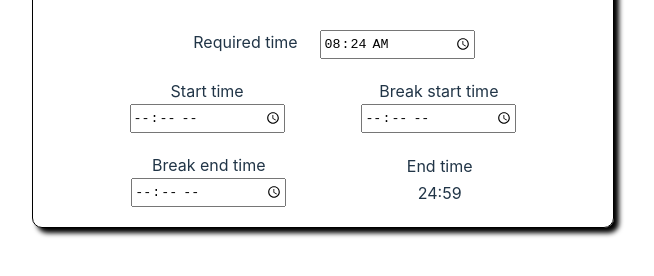
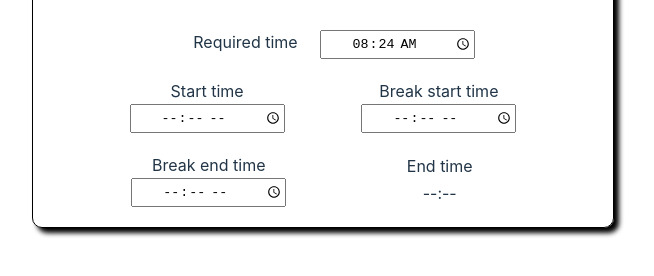
Before and after one commit to zcBruAll/TimeCalculator, a website built with Vite: page index.html in a window 1280 px wide. Shown: the part 334-610 px from the top of the page, without its empty margins (317-971 px from the left). Built offline with nearby package versions, Linux system fonts and the light colour scheme.

Commit message:
Implemented the work time calculator logic

```diff
--- a/index.html
+++ b/index.html
@@ -36,7 +36,7 @@
       </div>
       <div class="timeParts">
         <label for="endTime">End time</label>
-        <p>24:59</p>
+        <p id="endTime">--:--</p>
       </div>
     </div>
   </div>
--- a/style.css
+++ b/style.css
@@ -50,6 +50,7 @@ label, input, p {
   width: 150px;
   height: 25px;
   margin: 0px;
+  text-align: center;
 }
 
 #app {
```
Also changed, not shown: 2 other files.
